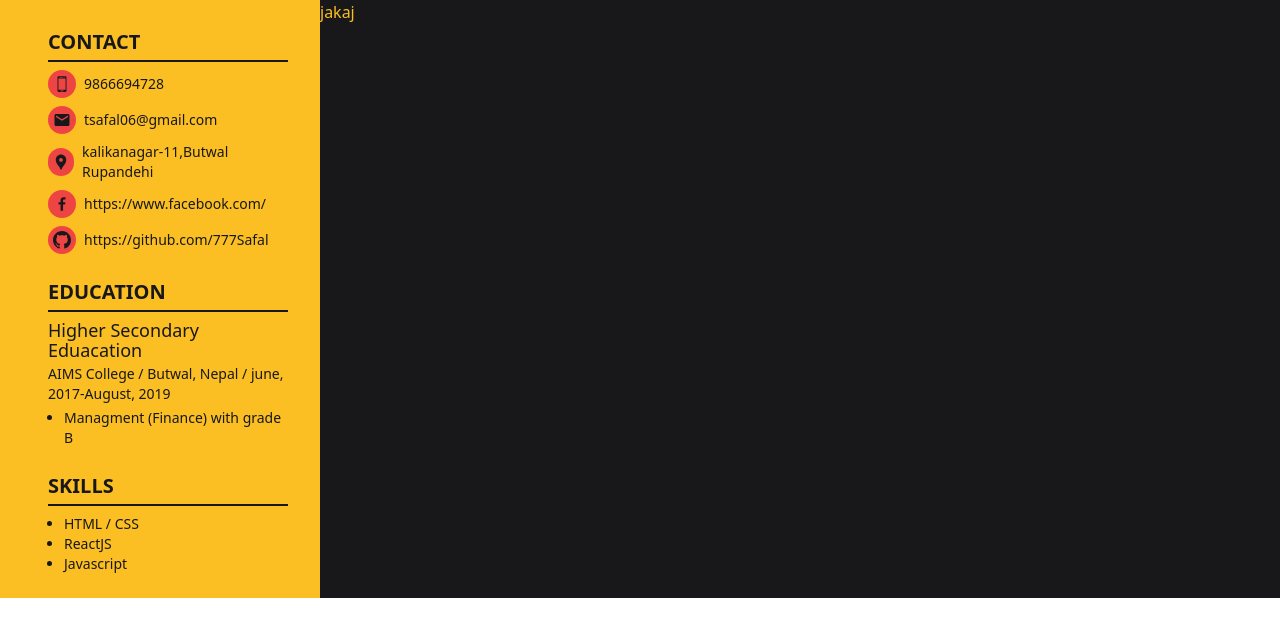
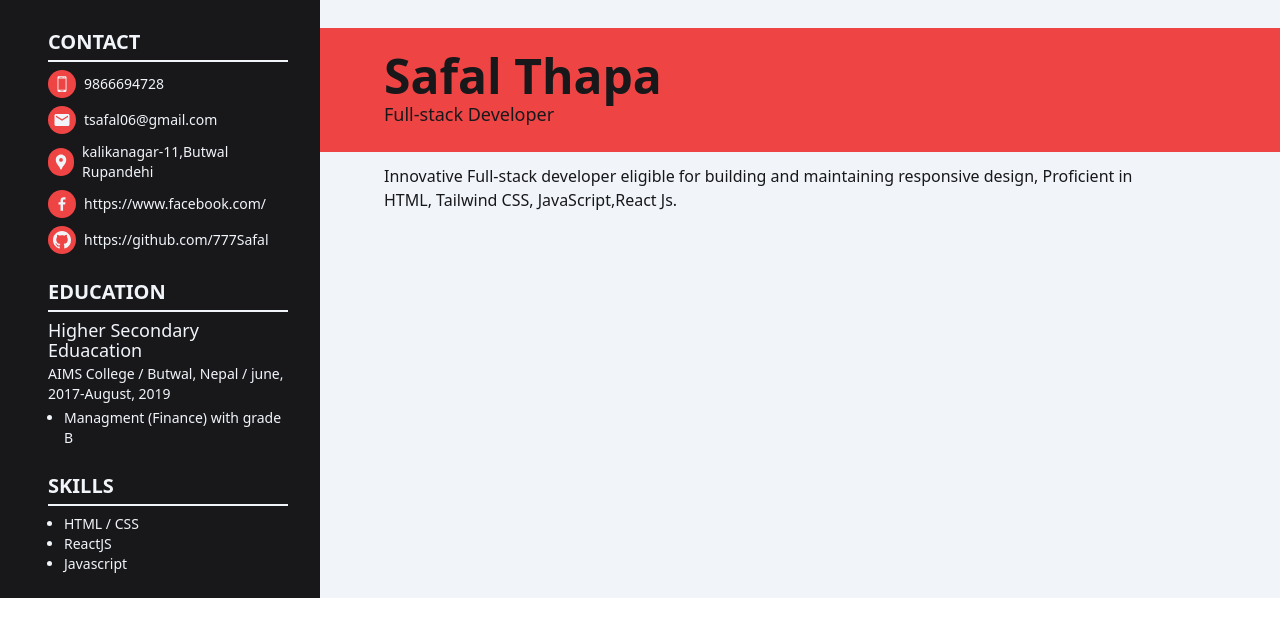
Before and after one commit to 777Safal/Portfolio, a React (Vite) app: page / in a window 1280 px wide. Shown: the top 636 px of the page. Built offline with nearby package versions, Linux system fonts and the light colour scheme.

Commit message:
new code

```diff
--- a/src/Portfolio/CV.jsx
+++ b/src/Portfolio/CV.jsx
@@ -23,13 +23,14 @@ function CV() {
       {h1:'ReactJS '},
       {h1:'Javascript'},
     ]
+    const intro={p:'Innovative Full-stack developer eligible for building and maintaining responsive design, Proficient in HTML, Tailwind CSS, JavaScript,React Js.'}
   return (
     <div className='flex'>
 {/* left side */}
-        <div className='w-1/4 pt-7 pl-12 pr-8 text-zinc-900 bg-amber-400'>
+        <div className='w-1/4 pt-7 pl-12 pr-8 text-slate-100 bg-zinc-900'>
   {/* contact */}
           <div className=''>
-          <div ><h1 className='uppercase text-xl font-bold pb-1 border-b-2 border-zinc-900'>contact</h1></div>
+          <div ><h1 className='uppercase text-xl font-bold pb-1 border-b-2 border-slate-100'>contact</h1></div>
           <div className='mt-2 text-base'>
           {data.map((val,i)=>{
             return <div key={i} className='mb-2 flex items-center'>
@@ -41,7 +42,7 @@ function CV() {
           </div>
   {/* Education */}
           <div className='my-6'>
-            <div><h1 className='uppercase text-xl font-bold pb-1 border-b-2 border-zinc-900'>Education</h1></div>
+            <div><h1 className='uppercase text-xl font-bold pb-1 border-b-2 border-slate-100'>Education</h1></div>
             <div className='mt-2'>
               {education.map((val,i)=>{
                 return <div key={i}>
@@ -56,7 +57,7 @@ function CV() {
           </div>
   {/* Skills */}
           <div className='my-6'>
-            <div><h1 className='uppercase text-xl font-bold pb-1 border-b-2 border-zinc-900'>Skills</h1></div>
+            <div><h1 className='uppercase text-xl font-bold pb-1 border-b-2 border-slate-100'>Skills</h1></div>
             <ul className='mt-2 pl-4'>
               {skills.map((val,i)=>{
                 return <li key={i} className='text-sm font-medium list-disc'>
@@ -67,8 +68,14 @@ function CV() {
           </div>
         </div>
 {/* right side */}
-        <div className='w-3/4 bg-zinc-900 text-amber-400'>
-          jakaj
+        <div className='w-3/4 pt-7 bg-slate-100 text-zinc-900'>
+          <div className='pl-16 py-6 bg-red-500'>
+            <h1 className='text-5xl font-bold'>Safal Thapa</h1>
+            <p className='text-lg font-medium'>Full-stack Developer</p>
+          </div>
+          <div className='pl-16 pr-24 my-3'>
+              <p className='text-base font-medium'>{intro.p}</p>
+          </div>
         </div>
     </div>
   )
```
